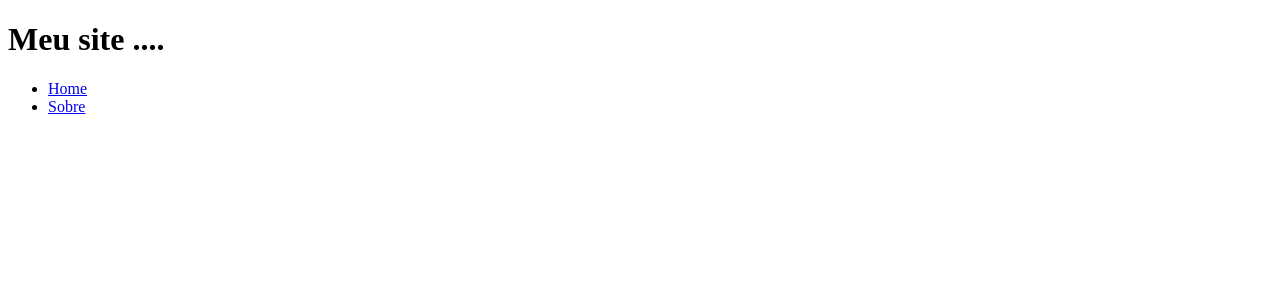
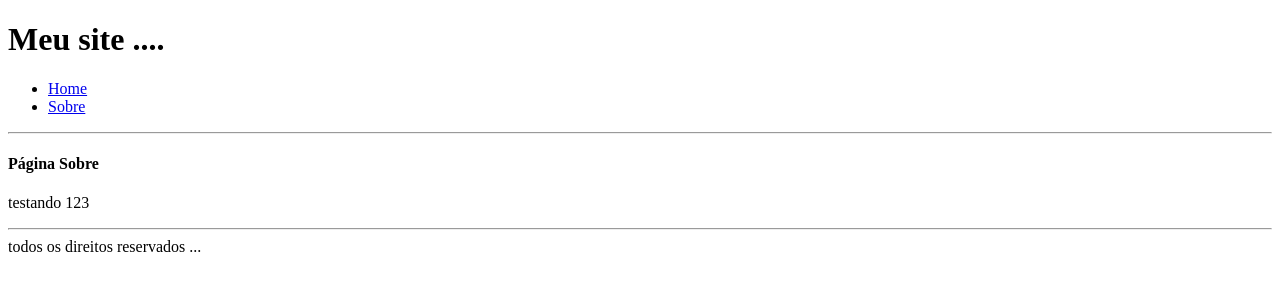
Before and after one commit to marcoscode404/ReactNoTrabalho, a React (Create React App) app in the folder react/projeto/react1/: page /sobre in a window 1280 px wide. Shown: the top 300 px of the page. Built offline with nearby package versions, Linux system fonts and the light colour scheme.

Commit message:
Criando a pasta Pages e criando os arquivos Home.js e Sobre.js
e dentro do App fazendo a importação e criando as rotas para acessar  o conteudo do arquivos

```diff
--- a/react/projeto/react1/src/App.js
+++ b/react/projeto/react1/src/App.js
@@ -1,5 +1,7 @@
 import React from "react";
-import { BrowserRouter, Switch, Route, Link } from 'react-router-dom'
+import { BrowserRouter, Switch, Route, Link } from 'react-router-dom';
+import Home from './pages/Home';
+import Sobre from './pages/Sobre';
 
 function App() {
     return (
@@ -19,6 +21,31 @@ function App() {
                     </ul>
                 </nav>
             </header>
+            {/* /header --> criando os links */}
+            <hr/>
+
+           <Switch>
+
+               {/* só apareça a tela home se eu botar a tela exata */}
+                <Route exact path="/">
+                    <Home/>
+                </Route>
+
+                <Route path="/sobre">
+                    <Sobre />
+                </Route>
+
+           </Switch>
+            {/* criando as rotas */}
+
+            <hr />
+
+            <footer>
+                todos os direitos reservados ...
+            </footer>
+
+
+
         </BrowserRouter>
     );
 }
--- /dev/null
+++ b/react/projeto/react1/src/pages/Home.js
@@ -0,0 +1,11 @@
+import React from "react";
+
+function Home(){
+    return(
+        <div>
+            <h4>Pagina Home</h4>
+        </div>
+    );
+}
+
+export default Home;
--- /dev/null
+++ b/react/projeto/react1/src/pages/Sobre.js
@@ -0,0 +1,13 @@
+import React from "react";
+
+
+function Sobre() {
+    return(
+        <div>
+            <h4>Página Sobre</h4>
+            <p>testando 123</p>
+        </div>
+    );
+}
+
+export default Sobre;
```
